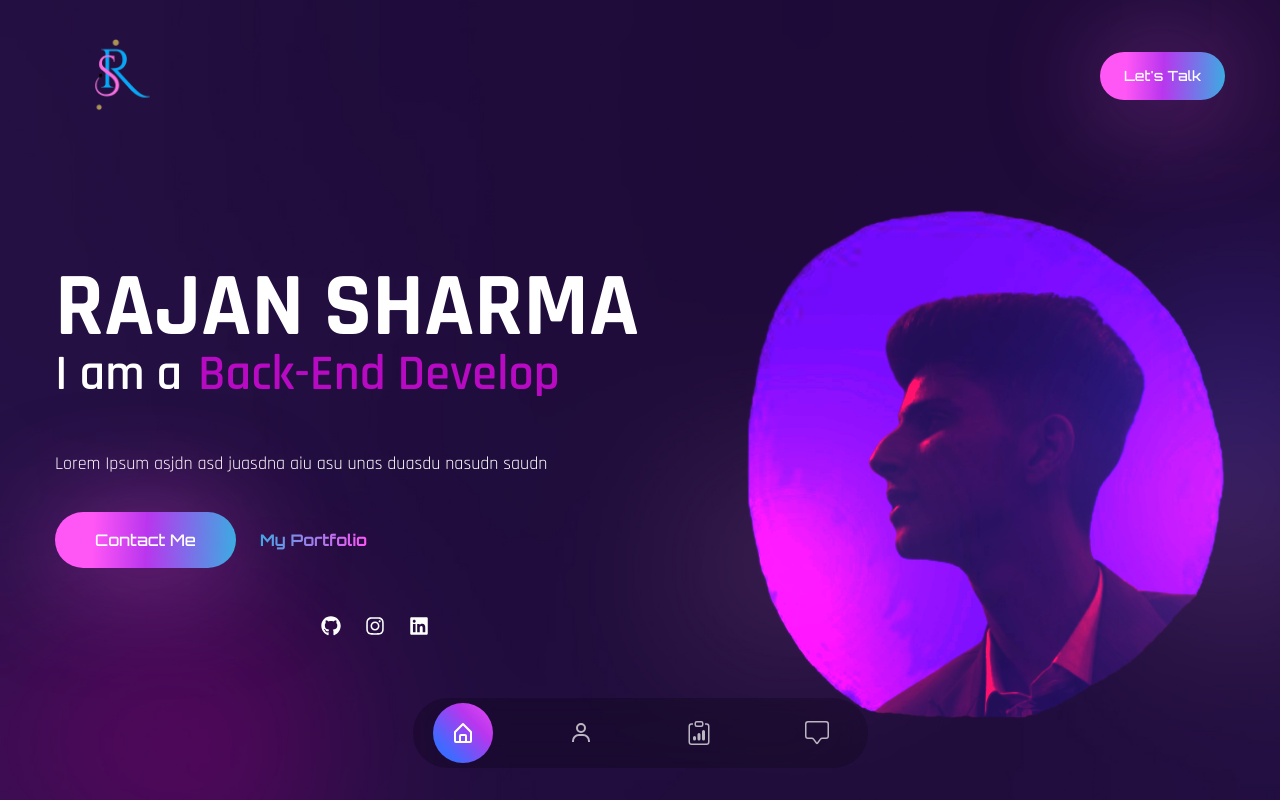
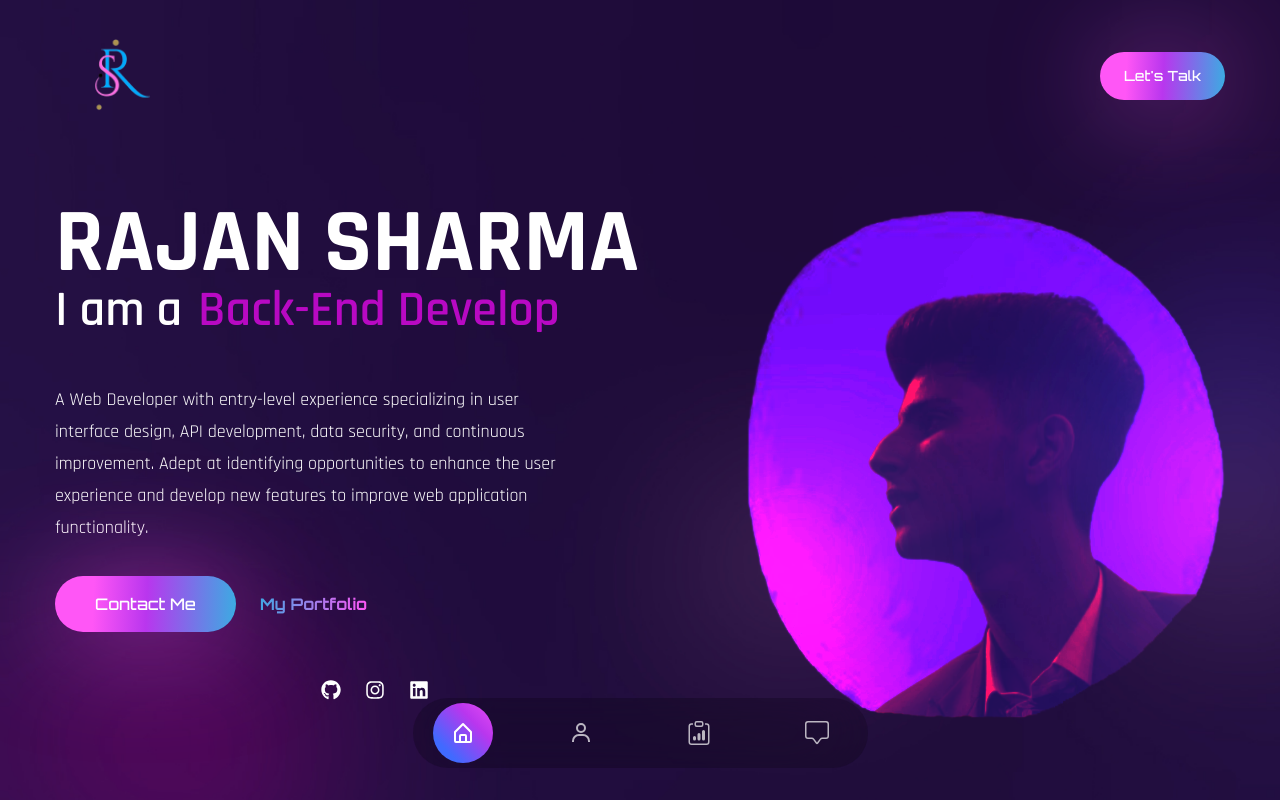
Before and after one commit to rxjans/Portfolio-react, a React (Create React App) app: page / in a window 1280 px wide. Shown: the top 800 px of the page. Built offline with nearby package versions, Linux system fonts and the light colour scheme; the HTML template or start-up script is replaced by a standard one; a web font is replaced by a local one.

Commit message:
change banner

```diff
--- a/src/components/Banner.js
+++ b/src/components/Banner.js
@@ -46,8 +46,9 @@ const Banner = () => {
             initial='hidden'
             whileInView={'show'}
             viewport={{once: false, amount: 0.7}}
-            className='mb-8 max-w-lg mx-auto lg:mx-0'>Lorem Ipsum asjdn  asd juasdna aiu asu unas duasdu
-            nasudn saudn
+            className='mb-8 max-w-lg mx-auto lg:mx-0'>A Web Developer with entry-level experience specializing in user interface design, API development, data
+security, and continuous improvement. Adept at identifying opportunities to enhance the user experience and
+develop new features to improve web application functionality.
             </motion.p>
             <motion.div
             variants={fadeIn('left', 2.5)}
```
